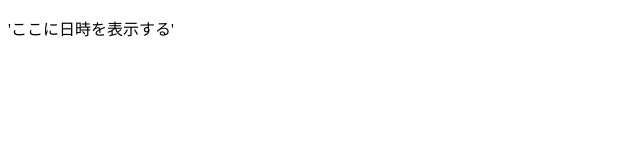
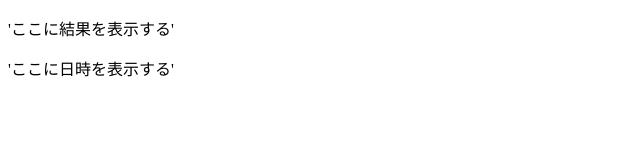
Before and after one commit to g1527042/2016web1-11, a plain HTML site: page index.html in a window 1280 px wide. Shown: the whole page, without its empty margins (0-640 px from the left). Drawn offline with Linux system fonts and the light colour scheme.

Commit message:
Update index.html

```diff
--- a/index.html
+++ b/index.html
@@ -6,6 +6,9 @@
   </head>
   <body>
    <section>
+    <p id="choice">'ここに結果を表示する'</p>
+   </section>
+   <section>
     <p id="choice">'ここに日時を表示する'</p>
    </section>
    <script type="text/javascript" src="js/default.js"></script>
```
